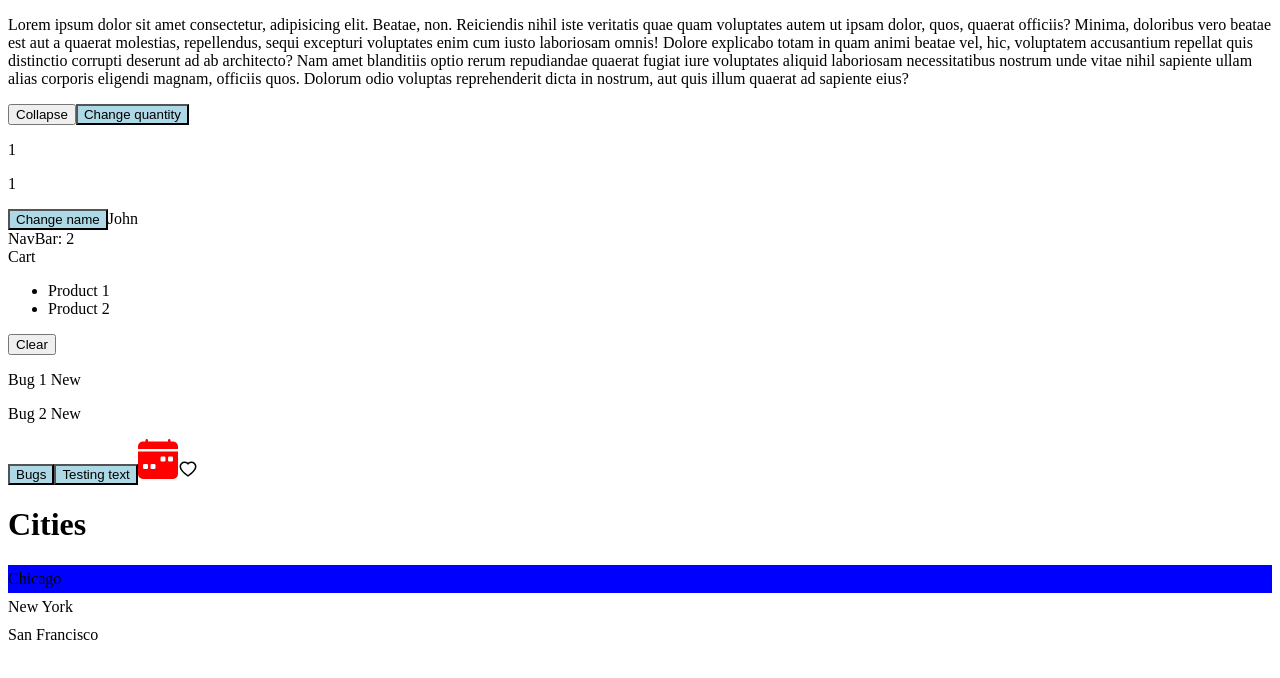
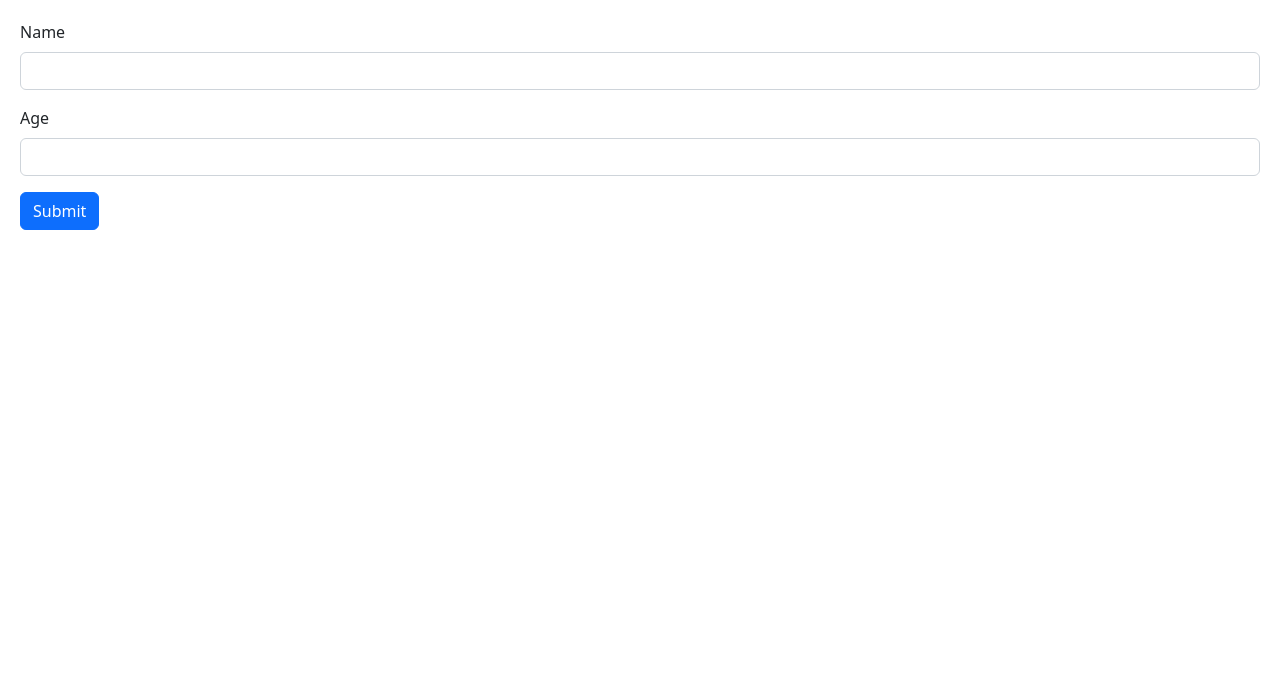
Before and after one commit to jgeringer/ultimate-react-part1, a React (Vite) app: page / in a window 1280 px wide. Shown: the top 678 px of the page. Built offline with nearby package versions, Linux system fonts and the light colour scheme.

Commit message:
useForm hook

```diff
--- a/package.json
+++ b/package.json
@@ -14,6 +14,7 @@
     "immer": "^9.0.19",
     "react": "^18.2.0",
     "react-dom": "^18.2.0",
+    "react-hook-form": "7.43",
     "react-icons": "^4.7.1",
     "styled-components": "^5.3.10"
   },
--- a/src/App.tsx
+++ b/src/App.tsx
@@ -1,127 +1,9 @@
-import { useState } from "react";
-import Alert from "./components/Alert";
-import Button from "./components/Button/index";
-import ListGroup from "./components/ListGroup/index";
-import ExpandText from "./components/ExpandText/index";
-import { BsFillCalendarWeekFill } from "react-icons/bs";
-import Like from "./components/Like";
-import produce from "immer";
-import NavBar from "./components/NavBar";
-import Cart from "./components/Cart";
+import Form from "./components/Form/index";
 
 function App() {
-  const [cartItems, setCartItems] = useState(["Product 1", "Product 2"]);
-
-  const [alertVisible, setAlertVisibility] = useState(false);
-
-  const [bugs, setBugs] = useState([
-    { id: 1, title: "Bug 1", fixed: false },
-    { id: 2, title: "Bug 2", fixed: false },
-  ]);
-
-  const handleClick = () => {
-    setBugs(
-      // produce coppies the array of objecs so that we can modify it easier.
-      produce((draft) => {
-        const bug = draft.find((bug) => bug.id === 1);
-        if (bug) bug.fixed = true;
-      })
-    );
-  };
-
-  const items = ["Chicago", "New York", "San Francisco"];
-
-  const selectedItem = (item: string) => {
-    console.log(item);
-  };
-
-  const [game, setGame] = useState({
-    id: 1,
-    player: {
-      name: "John",
-    },
-  });
-
-  const handleGameClick = () => {
-    setGame({
-      ...game,
-      player: {
-        ...game.player,
-        name: "Joe",
-      },
-    });
-    // setGame(
-    //   produce((draft) => {
-    //     draft.player.name = "Joe";
-    //   })
-    // );
-  };
-
-  const [cart, setCart] = useState({
-    discount: 0.1,
-    items: [
-      { id: 1, title: "Prod 1", quantity: 1 },
-      { id: 2, title: "Prod 2", quantity: 1 },
-    ],
-  });
-
-  const handleQuantityClick = () => {
-    setCart({
-      ...cart,
-      items: cart.items.map((item) =>
-        item.id === 1 ? { ...item, quantity: 2 } : { ...item }
-      ),
-    });
-  };
-
   return (
     <div>
-      <ExpandText
-        maxChars={10}
-        // text="This is some text right over in this very spot. Indeed it is, good day sir!"
-      >
-        Lorem ipsum dolor sit amet consectetur, adipisicing elit. Beatae, non.
-        Reiciendis nihil iste veritatis quae quam voluptates autem ut ipsam
-        dolor, quos, quaerat officiis? Minima, doloribus vero beatae est aut a
-        quaerat molestias, repellendus, sequi excepturi voluptates enim cum
-        iusto laboriosam omnis! Dolore explicabo totam in quam animi beatae vel,
-        hic, voluptatem accusantium repellat quis distinctio corrupti deserunt
-        ad ab architecto? Nam amet blanditiis optio rerum repudiandae quaerat
-        fugiat iure voluptates aliquid laboriosam necessitatibus nostrum unde
-        vitae nihil sapiente ullam alias corporis eligendi magnam, officiis
-        quos. Dolorum odio voluptas reprehenderit dicta in nostrum, aut quis
-        illum quaerat ad sapiente eius?
-      </ExpandText>
-
-      <Button text="Change quantity" onClick={handleQuantityClick} />
-      {cart.items.map((item) => (
-        <p>{item.quantity}</p>
-      ))}
-
-      <Button text="Change name" onClick={handleGameClick} />
-      {game.player.name}
-
-      <NavBar cartItemsCount={cartItems.length} />
-      <Cart cartItems={cartItems} onClear={() => setCartItems([])} />
-      {bugs.map((bug) => (
-        <p key={bug.id}>
-          {bug.title} {bug.fixed ? "Fixed" : "New"}
-        </p>
-      ))}
-
-      <Button text="Bugs" onClick={handleClick} />
-      {alertVisible && (
-        <Alert onClose={() => setAlertVisibility(false)}>My Alert</Alert>
-      )}
-      <Button
-        text="Testing text"
-        onClick={() => {
-          setAlertVisibility(true);
-        }}
-      />
-      <BsFillCalendarWeekFill color="red" size={40} />
-      <Like onClick={() => console.log("clicked")} />
-      <ListGroup items={items} heading="Cities" onSelectItem={selectedItem} />
+      <Form />
     </div>
   );
 }
--- /dev/null
+++ b/src/components/Form/index.tsx
@@ -0,0 +1,69 @@
+import React, { FormEvent, useRef, useState } from "react";
+import { FieldValues, useForm } from "react-hook-form";
+
+const Form = () => {
+  //   const nameRef = useRef<HTMLInputElement>(null);
+  //   const ageRef = useRef<HTMLInputElement>(null);
+  //   const person = {
+  //     name: "",
+  //     age: 0,
+  //   };
+
+  //   const handleSubmit = (event: FormEvent) => {
+  //     event.preventDefault();
+  //     if (nameRef.current !== null) person.name = nameRef.current.value;
+  //     if (ageRef.current !== null) person.age = parseInt(ageRef.current.value);
+  //     console.log(person);
+  //   };
+
+  //   const [person, setPerson] = useState({
+  //     name: "",
+  //     age: "",
+  //   });
+
+  //   const handleSubmit = (event: FormEvent) => {
+  //     event.preventDefault();
+  //     console.log(person);
+  //   };
+
+  const { register, handleSubmit } = useForm();
+  const onSubmit = (data: FieldValues) => console.log(data);
+
+  return (
+    <form onSubmit={handleSubmit(onSubmit)}>
+      <div className="mb-3">
+        <label htmlFor="name" className="form-label">
+          Name
+        </label>
+        <input
+          // instead of onChange and value, we'll use register instead...
+          {...register("name")}
+          //   onChange={(event) =>
+          //     setPerson({ ...person, name: event.target.value })
+          //   }
+          // ref={nameRef}
+          // value={person.name}
+          id="name"
+          type="text"
+          className="form-control"
+        />
+      </div>
+      <div className="mb-3">
+        <label htmlFor="age" className="form-label">
+          Age
+        </label>
+        <input
+          {...register("age")}
+          id="age"
+          type="number"
+          className="form-control"
+        />
+      </div>
+      <button className="btn btn-primary" type="submit">
+        Submit
+      </button>
+    </form>
+  );
+};
+
+export default Form;
--- /dev/null
+++ b/src/index.css
@@ -0,0 +1,3 @@
+body {
+    padding: 20px;
+}
--- a/src/main.tsx
+++ b/src/main.tsx
@@ -1,7 +1,8 @@
 import React from "react";
 import ReactDOM from "react-dom/client";
 import App from "./App";
-// import 'bootstrap/dist/css/bootstrap.css'
+import "bootstrap/dist/css/bootstrap.css";
+import "./index.css";
 
 ReactDOM.createRoot(document.getElementById("root") as HTMLElement).render(
   <React.StrictMode>
```
Also changed, not shown: 1 other file (tests, documents, lock files or other folders).
